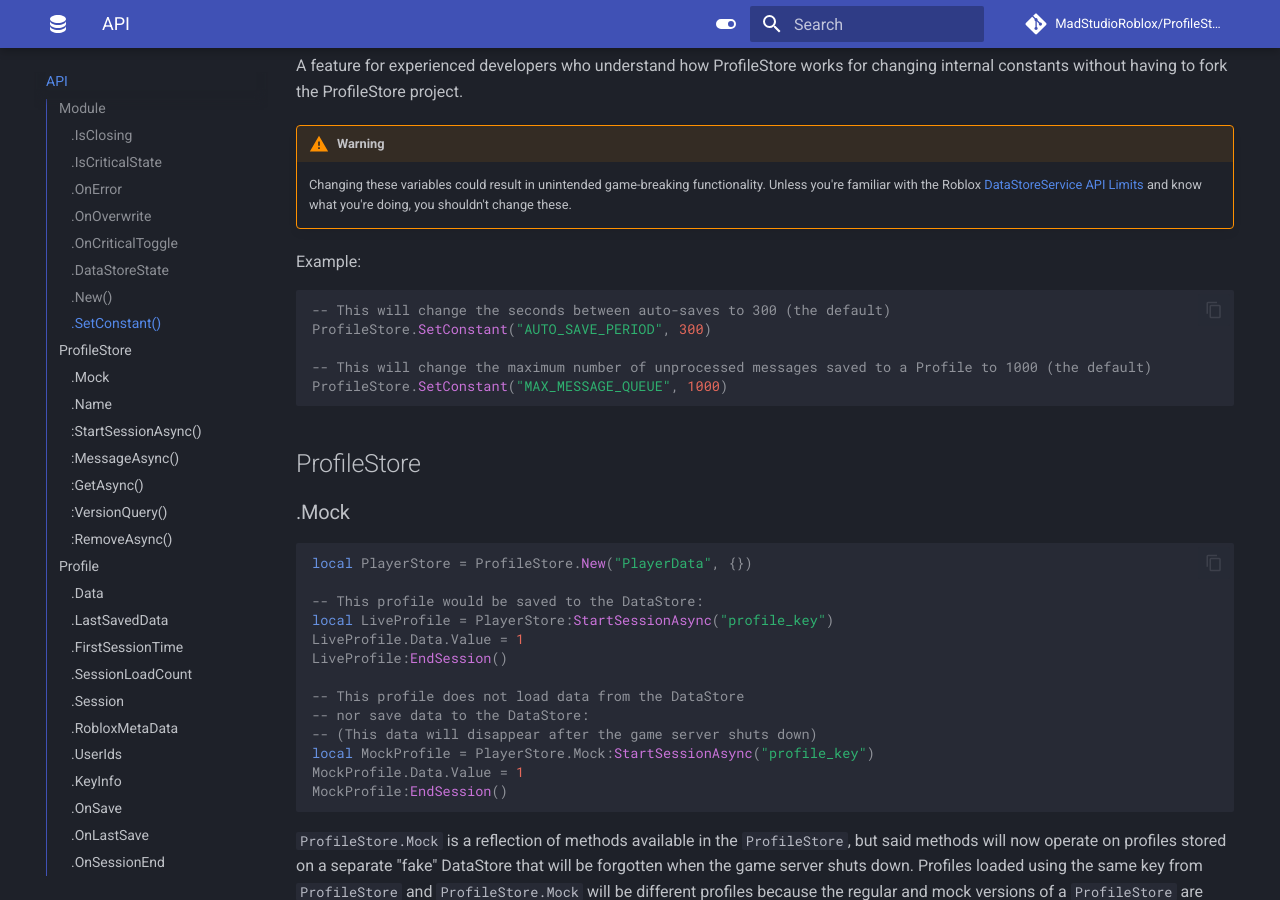
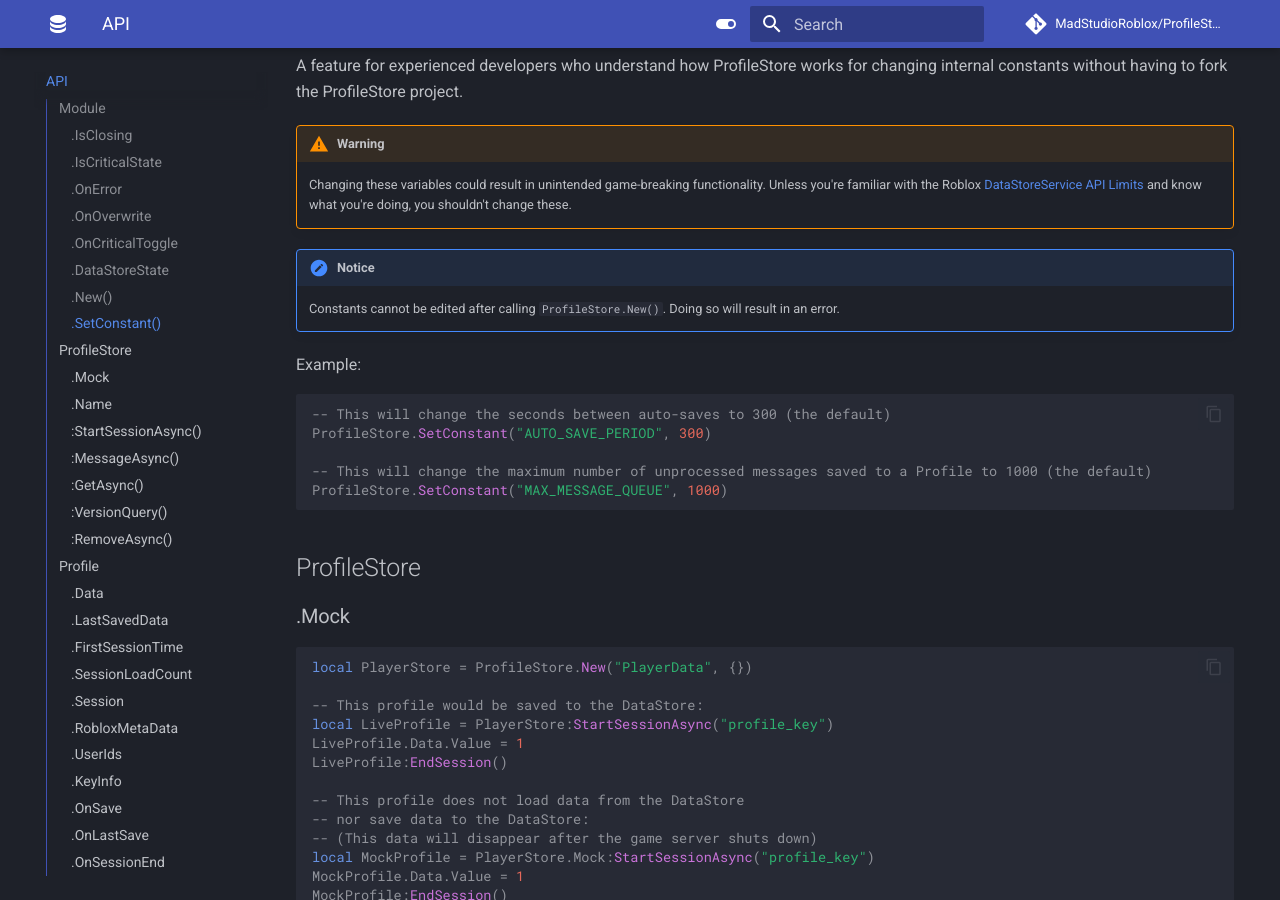
Before and after one commit to MadStudioRoblox/ProfileStore, an MkDocs documentation site: the page built from docs/api.md, in a window 1280 px wide and 900 px high, scrolled down 2437 px. Built offline with MkDocs 1.6.1 and Material for MkDocs 9.7.7, drawn with Linux system fonts in a browser that asks for light colours; comment, search, counter and statistics services are not loaded.

Commit message:
Add frozen constants table notice to .SetConstant()

````diff
--- a/docs/api.md
+++ b/docs/api.md
@@ -99,6 +99,9 @@
 !!! warning
     Changing these variables could result in unintended game-breaking functionality.
     Unless you're familiar with the Roblox [DataStoreService API Limits](https://create.roblox.com/docs/cloud-services/data-stores/error-codes-and-limits#server-limits) and know what you're doing, you shouldn't change these.
+
+!!! notice
+    Constants cannot be edited after calling `ProfileStore.New()`. Doing so will result in an error.
 
 Example:
 ```luau
````
